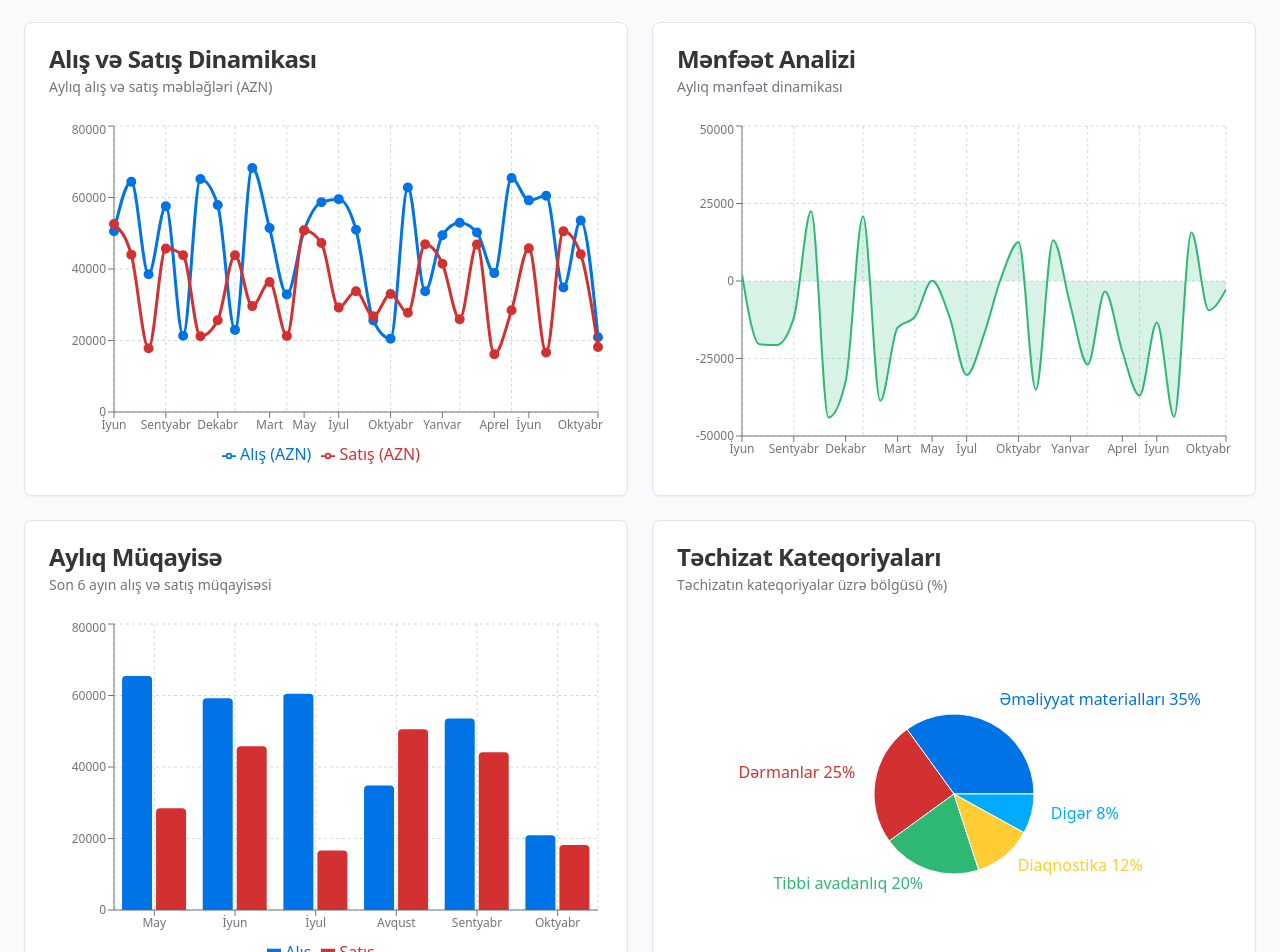
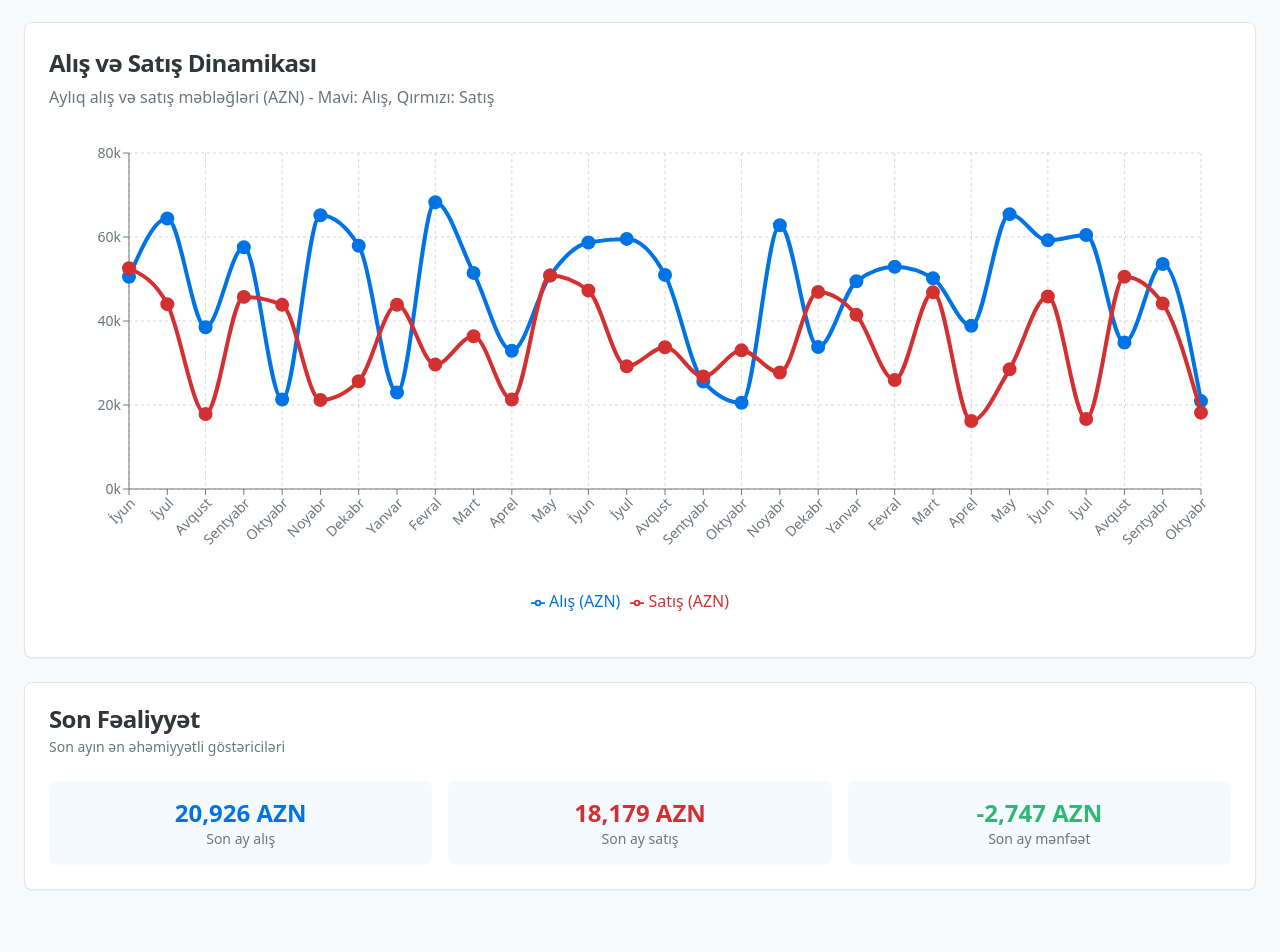
Before and after one commit to NihadAxund/chart-medsupply-viewer, a React (Vite) app: page / in a window 1280 px wide. Shown: the part 440-1392 px from the top of the page. After the commit the page ends 1354 px from the top, so only its background shows below. Built offline with nearby package versions, Linux system fonts and the light colour scheme.

Commit message:
Fix: Simplify chart to show only sales and purchases
The dashboard has been updated to display a single chart that visualizes both sales and purchases, simplifying the data presentation.

```diff
--- a/src/components/MedicalSupplyDashboard.tsx
+++ b/src/components/MedicalSupplyDashboard.tsx
@@ -9,19 +9,12 @@ import { cn } from '@/lib/utils';
 import {
   LineChart,
   Line,
-  AreaChart,
-  Area,
-  BarChart,
-  Bar,
   XAxis,
   YAxis,
   CartesianGrid,
   Tooltip,
   ResponsiveContainer,
-  Legend,
-  PieChart,
-  Pie,
-  Cell
+  Legend
 } from 'recharts';
 
 // Mock data for medical supplies
@@ -74,13 +67,6 @@ const generateMockData = () => {
   }));
 };
 
-const supplyCategories = [
-  { name: 'Əməliyyat materialları', value: 35, color: 'hsl(var(--purchase-color))' },
-  { name: 'Dərmanlar', value: 25, color: 'hsl(var(--sales-color))' },
-  { name: 'Tibbi avadanlıq', value: 20, color: 'hsl(var(--success))' },
-  { name: 'Diaqnostika', value: 12, color: 'hsl(var(--warning))' },
-  { name: 'Digər', value: 8, color: 'hsl(var(--info))' },
-];
 
 interface DateRange {
   start: string;
@@ -286,178 +272,70 @@ const MedicalSupplyDashboard: React.FC = () => {
           </Card>
         </div>
 
-        {/* Main Charts */}
-        <div className="grid grid-cols-1 lg:grid-cols-2 gap-6">
-          {/* Line Chart - Purchase vs Sales */}
+        {/* Main Chart - Purchase vs Sales */}
         <Card>
           <CardHeader>
-              <CardTitle>Alış və Satış Dinamikası</CardTitle>
-              <CardDescription>
-                Aylıq alış və satış məbləğləri (AZN)
+            <CardTitle className="text-2xl">Alış və Satış Dinamikası</CardTitle>
+            <CardDescription className="text-base">
+              Aylıq alış və satış məbləğləri (AZN) - Mavi: Alış, Qırmızı: Satış
             </CardDescription>
           </CardHeader>
           <CardContent>
-              <ResponsiveContainer width="100%" height={350}>
-                <LineChart data={filteredData}>
+            <ResponsiveContainer width="100%" height={500}>
+              <LineChart data={filteredData} margin={{ top: 20, right: 30, left: 20, bottom: 20 }}>
                 <CartesianGrid strokeDasharray="3 3" stroke="hsl(var(--chart-grid))" />
                 <XAxis
                   dataKey="shortMonth"
-                    tick={{ fontSize: 12 }}
+                  tick={{ fontSize: 14 }}
                   stroke="hsl(var(--muted-foreground))"
+                  angle={-45}
+                  textAnchor="end"
+                  height={80}
                 />
                 <YAxis
-                    tick={{ fontSize: 12 }}
+                  tick={{ fontSize: 14 }}
                   stroke="hsl(var(--muted-foreground))"
+                  tickFormatter={(value) => `${(value / 1000).toFixed(0)}k`}
                 />
                 <Tooltip
                   contentStyle={{
                     backgroundColor: 'hsl(var(--card))',
                     border: '1px solid hsl(var(--border))',
-                      borderRadius: '8px'
+                    borderRadius: '8px',
+                    fontSize: '14px'
                   }}
+                  formatter={(value: number, name: string) => [
+                    `${value.toLocaleString()} AZN`,
+                    name === 'purchase' ? 'Alış' : 'Satış'
+                  ]}
+                  labelFormatter={(label) => `Ay: ${label}`}
                 />
-                  <Legend />
+                <Legend
+                  iconType="line"
+                  wrapperStyle={{ fontSize: '16px', paddingTop: '20px' }}
+                />
                 <Line
                   type="monotone"
                   dataKey="purchase"
                   stroke="hsl(var(--purchase-color))"
-                    strokeWidth={3}
+                  strokeWidth={4}
                   name="Alış (AZN)"
-                    dot={{ fill: 'hsl(var(--purchase-color))', strokeWidth: 2, r: 4 }}
+                  dot={{ fill: 'hsl(var(--purchase-color))', strokeWidth: 2, r: 6 }}
+                  activeDot={{ r: 8, stroke: 'hsl(var(--purchase-color))', strokeWidth: 2 }}
                 />
                 <Line
                   type="monotone"
                   dataKey="sales"
                   stroke="hsl(var(--sales-color))"
-                    strokeWidth={3}
+                  strokeWidth={4}
                   name="Satış (AZN)"
-                    dot={{ fill: 'hsl(var(--sales-color))', strokeWidth: 2, r: 4 }}
+                  dot={{ fill: 'hsl(var(--sales-color))', strokeWidth: 2, r: 6 }}
+                  activeDot={{ r: 8, stroke: 'hsl(var(--sales-color))', strokeWidth: 2 }}
                 />
               </LineChart>
             </ResponsiveContainer>
           </CardContent>
         </Card>
-
-          {/* Area Chart - Profit Analysis */}
-          <Card>
-            <CardHeader>
-              <CardTitle>Mənfəət Analizi</CardTitle>
-              <CardDescription>
-                Aylıq mənfəət dinamikası
-              </CardDescription>
-            </CardHeader>
-            <CardContent>
-              <ResponsiveContainer width="100%" height={350}>
-                <AreaChart data={filteredData.map(item => ({
-                  ...item,
-                  profit: item.sales - item.purchase
-                }))}>
-                  <CartesianGrid strokeDasharray="3 3" stroke="hsl(var(--chart-grid))" />
-                  <XAxis
-                    dataKey="shortMonth"
-                    tick={{ fontSize: 12 }}
-                    stroke="hsl(var(--muted-foreground))"
-                  />
-                  <YAxis
-                    tick={{ fontSize: 12 }}
-                    stroke="hsl(var(--muted-foreground))"
-                  />
-                  <Tooltip
-                    contentStyle={{
-                      backgroundColor: 'hsl(var(--card))',
-                      border: '1px solid hsl(var(--border))',
-                      borderRadius: '8px'
-                    }}
-                  />
-                  <Area
-                    type="monotone"
-                    dataKey="profit"
-                    stroke="hsl(var(--success))"
-                    fill="hsl(var(--success) / 0.3)"
-                    strokeWidth={2}
-                  />
-                </AreaChart>
-              </ResponsiveContainer>
-            </CardContent>
-          </Card>
-
-          {/* Bar Chart - Monthly Comparison */}
-          <Card>
-            <CardHeader>
-              <CardTitle>Aylıq Müqayisə</CardTitle>
-              <CardDescription>
-                Son 6 ayın alış və satış müqayisəsi
-              </CardDescription>
-            </CardHeader>
-            <CardContent>
-              <ResponsiveContainer width="100%" height={350}>
-                <BarChart data={filteredData.slice(-6)}>
-                  <CartesianGrid strokeDasharray="3 3" stroke="hsl(var(--chart-grid))" />
-                  <XAxis
-                    dataKey="shortMonth"
-                    tick={{ fontSize: 12 }}
-                    stroke="hsl(var(--muted-foreground))"
-                  />
-                  <YAxis
-                    tick={{ fontSize: 12 }}
-                    stroke="hsl(var(--muted-foreground))"
-                  />
-                  <Tooltip
-                    contentStyle={{
-                      backgroundColor: 'hsl(var(--card))',
-                      border: '1px solid hsl(var(--border))',
-                      borderRadius: '8px'
-                    }}
-                  />
-                  <Legend />
-                  <Bar
-                    dataKey="purchase"
-                    fill="hsl(var(--purchase-color))"
-                    name="Alış"
-                    radius={[4, 4, 0, 0]}
-                  />
-                  <Bar
-                    dataKey="sales"
-                    fill="hsl(var(--sales-color))"
-                    name="Satış"
-                    radius={[4, 4, 0, 0]}
-                  />
-                </BarChart>
-              </ResponsiveContainer>
-            </CardContent>
-          </Card>
-
-          {/* Pie Chart - Supply Categories */}
-          <Card>
-            <CardHeader>
-              <CardTitle>Təchizat Kateqoriyaları</CardTitle>
-              <CardDescription>
-                Təchizatın kateqoriyalar üzrə bölgüsü (%)
-              </CardDescription>
-            </CardHeader>
-            <CardContent>
-              <ResponsiveContainer width="100%" height={350}>
-                <PieChart>
-                  <Pie
-                    data={supplyCategories}
-                    cx="50%"
-                    cy="50%"
-                    labelLine={false}
-                    label={({ name, percent }) => `${name} ${(percent * 100).toFixed(0)}%`}
-                    outerRadius={80}
-                    fill="#8884d8"
-                    dataKey="value"
-                  >
-                    {supplyCategories.map((entry, index) => (
-                      <Cell key={`cell-${index}`} fill={entry.color} />
-                    ))}
-                  </Pie>
-                  <Tooltip />
-                </PieChart>
-              </ResponsiveContainer>
-            </CardContent>
-          </Card>
-        </div>
 
         {/* Recent Activity */}
         <Card>
```
Lines whose indentation alone changed are shown as unchanged.
